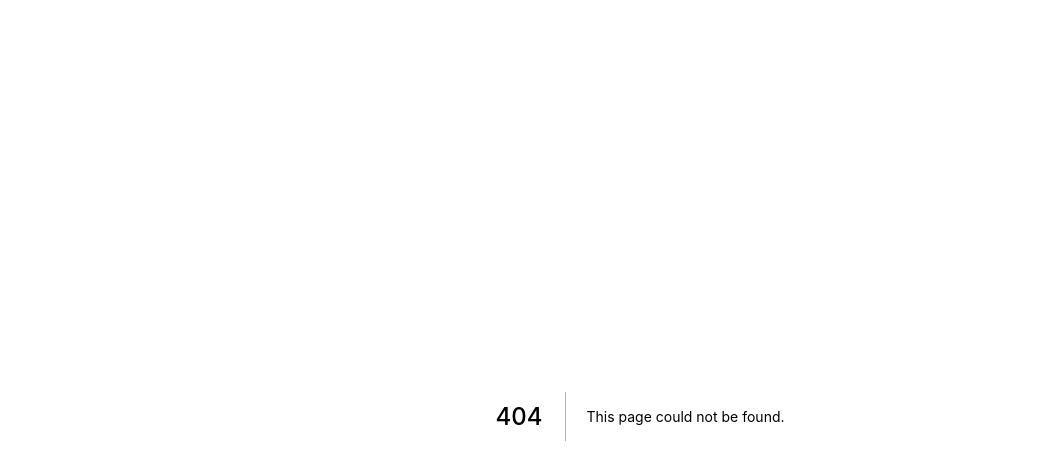
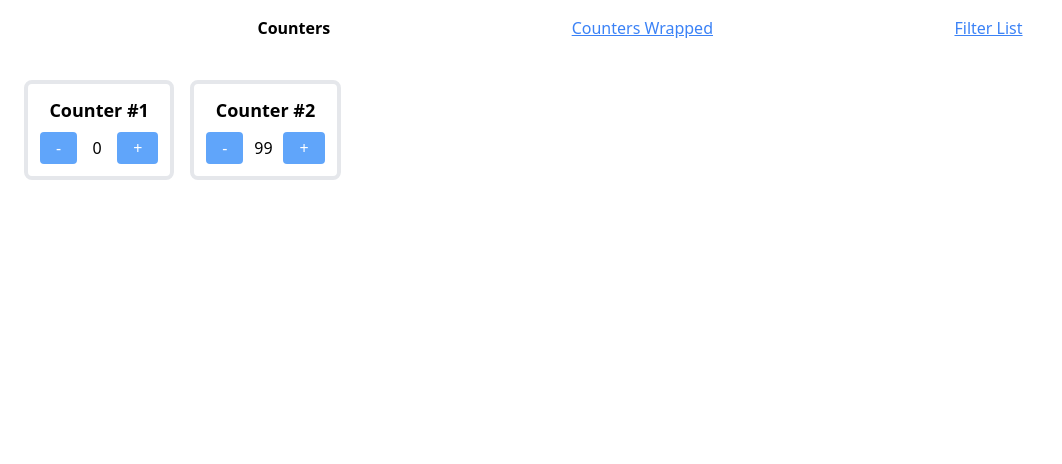
Before and after one commit to white-room/react-performance-demo, a Next.js app: page /counters in a window 1280 px wide. Before the commit this address had no page. Shown: the top 464 px of the page, without its empty margins (0-1062 px from the left). Built offline with nearby package versions, Linux system fonts and the light colour scheme.

Commit message:
cleanup and split out examples to separate pages

```diff
--- a/package.json
+++ b/package.json
@@ -17,6 +17,7 @@
     "zustand": "^4.0.0"
   },
   "devDependencies": {
+    "@types/lodash": "^4.14.182",
     "@types/node": "^18.6.5",
     "@types/react": "^18.0.17",
     "autoprefixer": "^10.4.8",
--- a/pages/_app.tsx
+++ b/pages/_app.tsx
@@ -1,13 +1,31 @@
 import { QueryClient, QueryClientProvider } from '@tanstack/react-query';
 import { AppProps } from 'next/app';
+import Link from 'next/link';
+import { useRouter } from 'next/router';
+import { startCase } from 'lodash';
 
 import 'src/styles/global.css';
 
 const queryClient = new QueryClient();
+const nav = [
+  '/counters',
+  '/counters-wrapped',
+  '/filter-list',
+];
 
 export default function App({ Component, pageProps }: AppProps) {
+  const { pathname } = useRouter();
+
   return (
     <QueryClientProvider client={queryClient}>
+      <div className="container mx-auto p-4 flex justify-evenly">
+        {nav.map(url => (
+          <Link key={url} href={url}>
+            <a className={pathname === url ? 'font-bold no-underline text-black' : ''}>{startCase(url)}</a>
+          </Link>
+        ))}
+      </div>
+
       <div className="container mx-auto p-4">
         <Component {...pageProps} />
       </div>
--- /dev/null
+++ b/pages/counters-wrapped.tsx
@@ -0,0 +1,17 @@
+import Counter1 from "src/components/Counter1";
+import Counter2 from "src/components/Counter2";
+import FilterList from "src/components/FilterList";
+
+export default function WrappedCounterPage() {
+  return (
+    <div className="flex">
+      <div className="p-2">
+        <Counter1 />
+      </div>
+
+      <div className="p-2">
+        <Counter2 />
+      </div>
+    </div>
+  );
+}
--- /dev/null
+++ b/pages/counters.tsx
@@ -0,0 +1,28 @@
+import Counter from "src/components/Counter";
+import useGlobalStore from "src/hooks/useGlobalStore";
+
+export default function CountersPage() {
+  const store = useGlobalStore();
+
+  return (
+    <div className="flex">
+      <div className="p-2">
+        <Counter
+          title="Counter #1"
+          value={store.counter}
+          onIncrement={store.increment}
+          onDecrement={store.decrement}
+        />
+      </div>
+
+      <div className="p-2">
+        <Counter
+          title="Counter #2"
+          value={store.counter2}
+          onIncrement={store.increment2}
+          onDecrement={store.decrement2}
+        />
+      </div>
+    </div>
+  );
+}
--- /dev/null
+++ b/pages/filter-list.tsx
@@ -0,0 +1,5 @@
+import FilterList from "src/components/FilterList";
+
+export default function FilterListPage() {
+  return <FilterList />;
+}
--- a/pages/index.tsx
+++ b/pages/index.tsx
@@ -1,44 +1,3 @@
-import Counter from "src/components/Counter";
-import Counter1 from "src/components/Counter1";
-import Counter2 from "src/components/Counter2";
-import FilterList from "src/components/FilterList";
-import useGlobalStore from "src/hooks/useGlobalStore";
-
 export default function HomePage() {
-  // const store = useGlobalStore();
-
-  return (
-    <>
-      <h1 className="text-3xl font-bold">
-        MyApp
-      </h1>
-
-      <div className="flex">
-        <div className="p-2">
-          {/* <Counter
-            title="Counter #1"
-            value={store.counter}
-            onIncrement={store.increment}
-            onDecrement={store.decrement}
-          /> */}
-          <Counter1 />
-        </div>
-
-        <div className="p-2">
-          {/* <Counter
-            title="Counter #2"
-            value={store.counter2}
-            onIncrement={store.increment2}
-            onDecrement={store.decrement2}
-          /> */}
-          <Counter2 />
-        </div>
-
-      </div>
-
-      <div className="pt-20">
-        <FilterList />
-      </div>
-    </>
-  );
+  return null
 }
--- a/src/components/Button.tsx
+++ b/src/components/Button.tsx
@@ -1,7 +1,7 @@
 export default function Button({ children, onClick }) {
   return (
     <button
-      className="px-4 py-1 bg-teal-500 rounded text-white"
+      className="px-4 py-1 bg-blue-400 rounded text-white"
       onClick={onClick}
     >
       {children}
--- a/src/components/Counter.tsx
+++ b/src/components/Counter.tsx
@@ -1,4 +1,3 @@
-import { memo } from "react";
 import Button from "src/components/Button";
 import doSomethingExpensive from "src/utils/doSomethingExpensive";
 
--- a/src/components/FilterList.tsx
+++ b/src/components/FilterList.tsx
@@ -31,9 +31,7 @@ export default function FilterList() {
   if (!shouldRender) return null;
 
   return (
-    <div className="">
-      <h2 className="font-bold text-xl">FilterList</h2>
-
+    <div>
       <div className="mb-10">
         <label className="mr-2">Filter:</label>
         <TextInput
--- a/src/styles/global.css
+++ b/src/styles/global.css
@@ -1,3 +1,7 @@
 @tailwind base;
 @tailwind components;
 @tailwind utilities;
+
+a {
+  @apply underline text-blue-500;
+}
```
Also changed, not shown: 1 other file (tests, documents, lock files or other folders).
